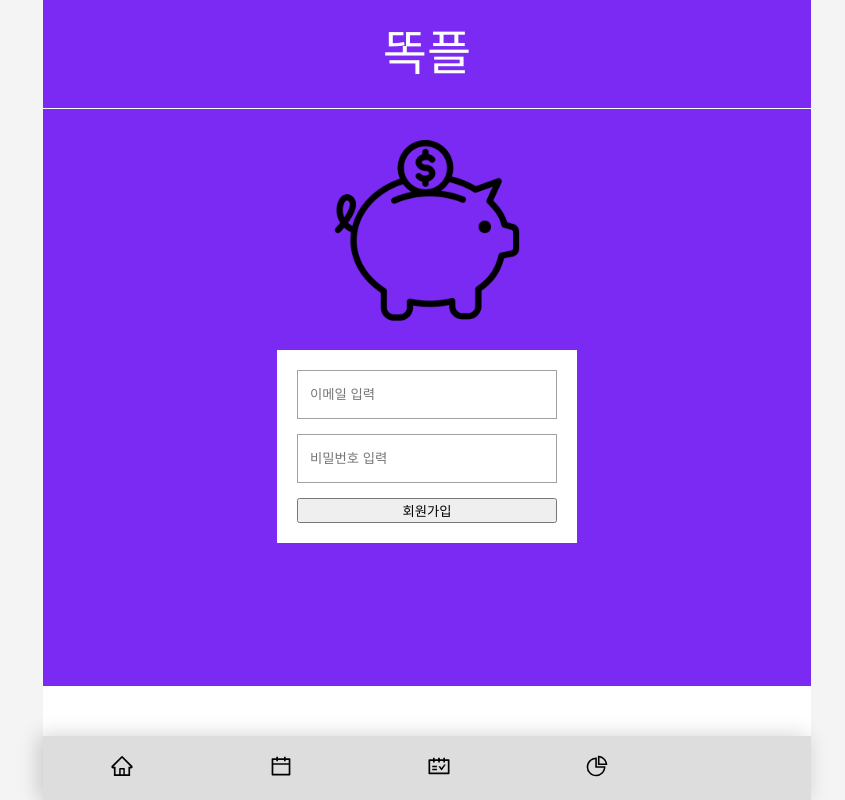
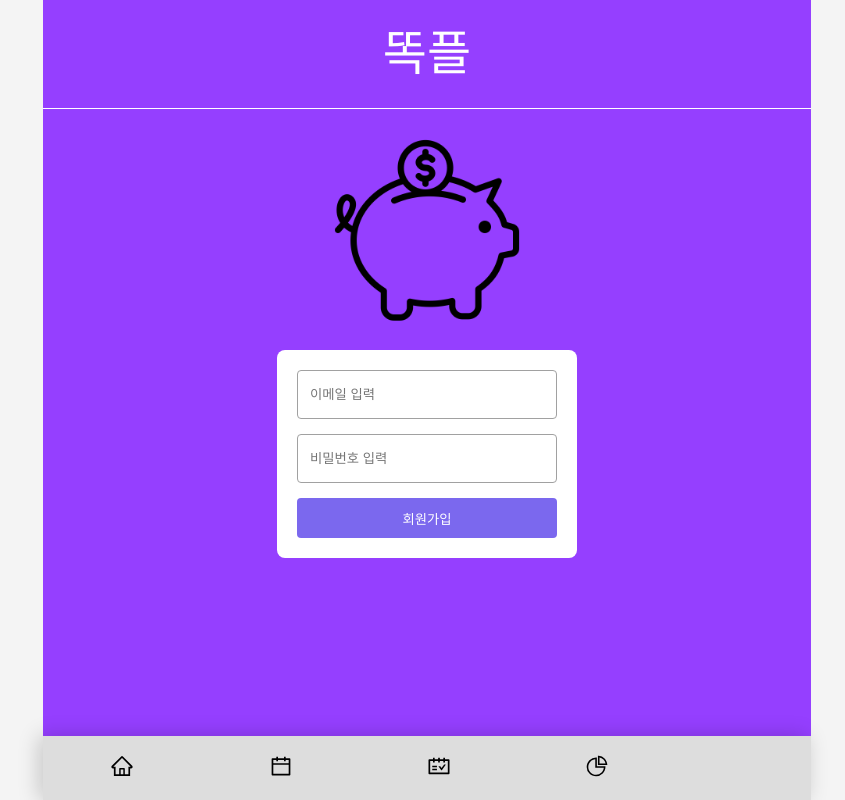
Before and after one commit to FC-TOY-10/ddock-ple, a React (Vite) app: page /login/signup in a window 1280 px wide. Shown: the whole page, without its empty margins (213-1058 px from the left). Built offline with nearby package versions, Linux system fonts and the light colour scheme.

Commit message:
fix: signup page style

```diff
--- a/src/components/login/SignUp.tsx
+++ b/src/components/login/SignUp.tsx
@@ -53,34 +53,34 @@ export const SignUp = () => {
             setRegisterPassword(e.target.value)
           }}
         />
-        <button onClick={handleRegister}>회원가입</button>
+        <SignUpButton onClick={handleRegister}>회원가입</SignUpButton>
       </Box>
     </Container>
   )
 }
 
 const Container = styled.div`
-  width: 768px;
+  max-width: 768px;
   margin-left: auto;
   margin-right: auto;
-  height: calc(100vh - 114px);
   display: flex;
   align-items: center;
   flex-direction: column;
-  background-color: #7a2af2;
+  background-color: var(--color-primary);
+  height: calc(100vh - 64px);
   position: relative;
+  color: var(--color-white);
 `
 
 const Title = styled.h1`
   font-size: 48px;
   margin-top: 30px;
-  color: white;
 `
 
 const Line = styled.div`
   width: 100%;
   height: 1px;
-  background-color: white;
+  background-color: var(--color-white);
   margin-top: 30px;
 `
 
@@ -100,4 +100,18 @@ const Box = styled.div`
   gap: 10px;
   position: absolute;
   top: 350px;
+  border-radius: 8px;
+
+  input {
+    border-radius: 4px;
+  }
 `
+
+const SignUpButton = styled.button`
+  outline: none;
+  border: none;
+  height: 40px;
+  background-color: #7b68ee;
+  color: var(--color-white);
+  border-radius: 4px;
+`
```
